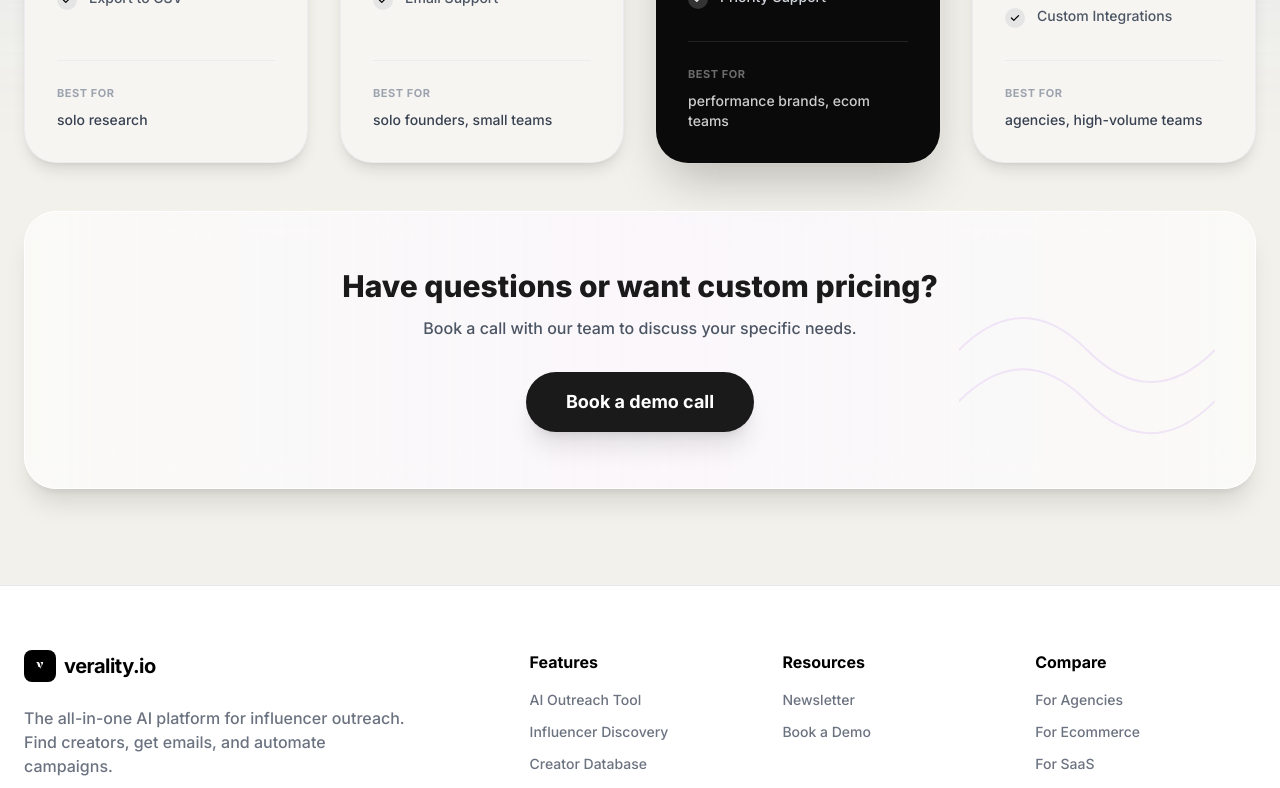
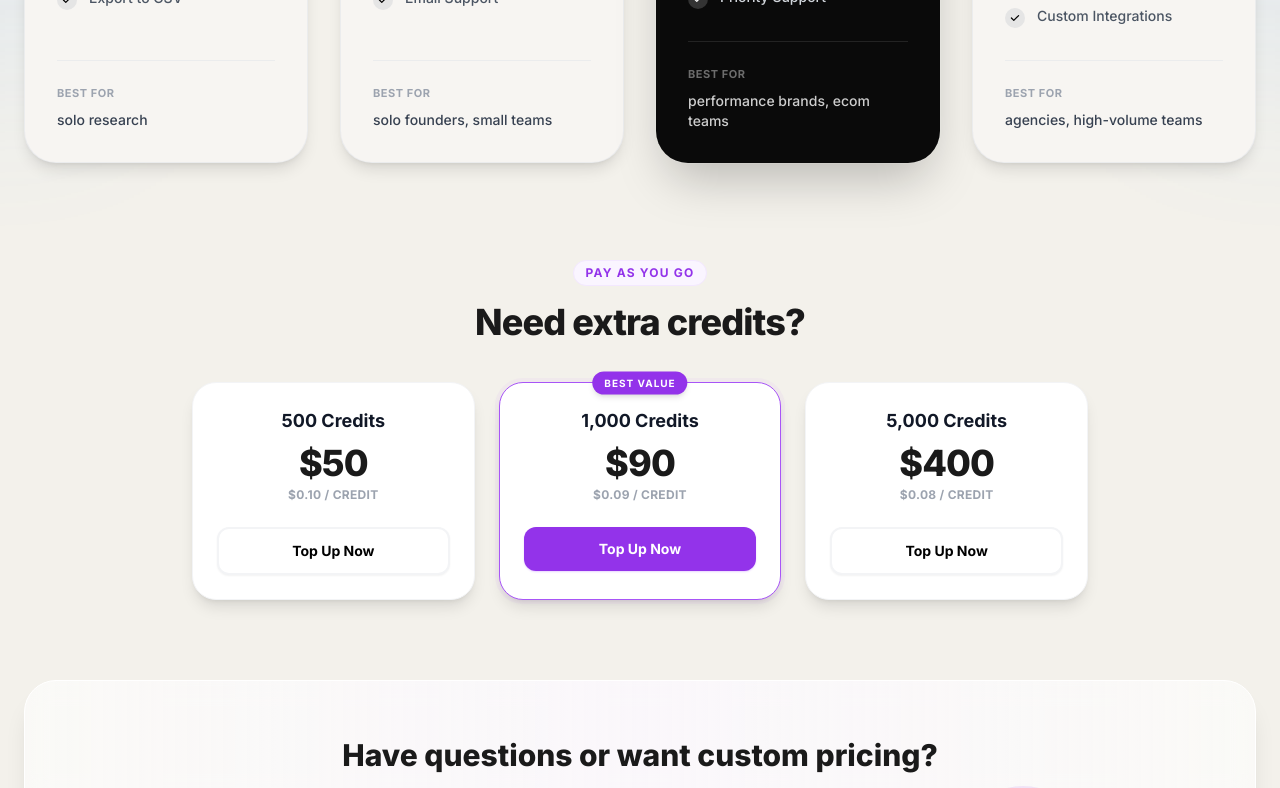
Before and after one commit to Velari-bot/ai-social-media-outreach, a Next.js app: page /pricing in a window 1280 px wide. Shown: the part 936-1724 px from the top of the page. Built offline with nearby package versions, Linux system fonts and the light colour scheme; no server answers.

Commit message:
feat: increase pricing tiers and add credit top-up section

```diff
--- a/app/pricing/page.tsx
+++ b/app/pricing/page.tsx
@@ -11,7 +11,7 @@ import { auth } from "@/lib/firebase";
 const tiers = [
     {
         name: "Lite",
-        price: 29,
+        price: 49,
         dailyLimit: 25,
         monthlyVolume: "750",
         costPerCreator: "0.04",
@@ -27,7 +27,7 @@ const tiers = [
     },
     {
         name: "Starter",
-        price: 299,
+        price: 399,
         dailyLimit: 50,
         monthlyVolume: "1,500",
         costPerCreator: "0.20",
@@ -43,7 +43,7 @@ const tiers = [
     },
     {
         name: "Growth",
-        price: 599,
+        price: 799,
         dailyLimit: 150,
         monthlyVolume: "4,500",
         costPerCreator: "0.13",
@@ -263,6 +263,38 @@ function PricingContent() {
                         })}
                     </div>
 
+                    {/* Credit Top Ups */}
+                    <div className="max-w-4xl mx-auto mt-24 mb-20 animate-in fade-in slide-in-from-bottom-8 duration-700 delay-200">
+                        <div className="text-center mb-10">
+                            <span className="text-xs font-bold uppercase tracking-widest text-purple-600 bg-purple-50 px-3 py-1 rounded-full border border-purple-100 mb-4 inline-block">Pay as you go</span>
+                            <h2 className="text-3xl md:text-4xl font-[800] text-[#1A1A1A] tracking-tight">Need extra credits?</h2>
+                        </div>
+                        <div className="grid md:grid-cols-3 gap-6">
+                            {[
+                                { amount: "500 Credits", price: "$50", per: "$0.10 / credit", popular: false },
+                                { amount: "1,000 Credits", price: "$90", per: "$0.09 / credit", popular: true },
+                                { amount: "5,000 Credits", price: "$400", per: "$0.08 / credit", popular: false },
+                            ].map((pack, i) => (
+                                <div key={i} className={`bg-white rounded-[24px] p-6 text-center shadow-lg border relative group cursor-pointer hover:-translate-y-1 transition-transform duration-300 ${pack.popular ? 'border-purple-500 ring-4 ring-purple-500/5' : 'border-gray-100 hover:border-gray-200'}`}>
+                                    {pack.popular && (
+                                        <div className="absolute top-0 left-1/2 -translate-x-1/2 -translate-y-1/2 bg-purple-600 text-white text-[10px] font-bold uppercase tracking-widest px-3 py-1 rounded-full shadow-md">
+                                            Best Value
+                                        </div>
+                                    )}
+                                    <div className="text-lg font-bold text-gray-900 mb-2">{pack.amount}</div>
+                                    <div className="text-4xl font-[800] text-[#1A1A1A] mb-1 tracking-tight">{pack.price}</div>
+                                    <div className="text-xs text-gray-400 font-bold uppercase tracking-wide mb-6">{pack.per}</div>
+                                    <button
+                                        className={`w-full py-3 rounded-xl font-bold text-sm transition-all shadow-sm active:scale-95 ${pack.popular ? 'bg-purple-600 text-white hover:bg-purple-700 shadow-purple-200' : 'bg-white text-black border-2 border-gray-100 hover:border-gray-900 hover:bg-gray-50'}`}
+                                        onClick={() => window.open('https://buy.stripe.com/test_topup', '_blank')} // Placeholder
+                                    >
+                                        Top Up Now
+                                    </button>
+                                </div>
+                            ))}
+                        </div>
+                    </div>
+
                     {/* Free Credits Banner */}
                     <div className="mt-12 bg-white/60 backdrop-blur-md rounded-[32px] p-10 md:p-14 text-center border border-white shadow-xl relative overflow-hidden">
                         <div className="absolute inset-0 bg-gradient-to-r from-transparent via-purple-50/50 to-transparent pointer-events-none" />
```
